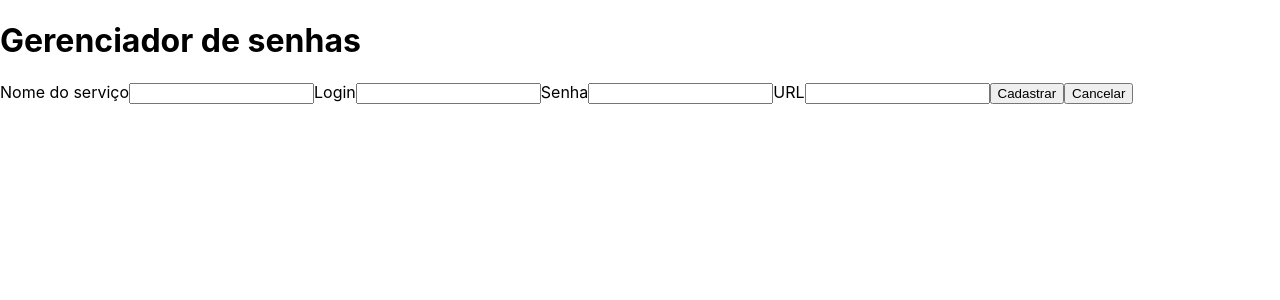
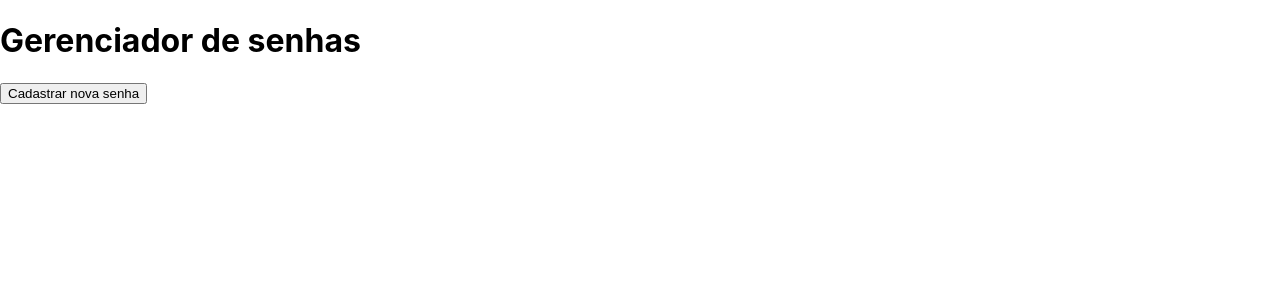
Before and after one commit to Matheus-Pozett/Password-Manager, a React (Vite) app: page / in a window 1280 px wide. Shown: the top 300 px of the page. Built offline with nearby package versions, Linux system fonts and the light colour scheme.

Commit message:
feat: cria button para mostrar formulario
cria state showForm para controle de components mostrados na tela

```diff
--- a/src/App.tsx
+++ b/src/App.tsx
@@ -1,11 +1,22 @@
+import { useState } from 'react';
 import './App.css';
-import { Form, Title } from './components';
+import { ButtonNewPassword, Form, Title } from './components';
 
 function App() {
+  const [showForm, setShowForm] = useState(false);
+
+  const handleShowForm = () => {
+    setShowForm(!showForm);
+  };
+
   return (
     <main>
       <Title />
-      <Form />
+
+      {showForm ? (<Form handleShowForm={ handleShowForm } />
+      ) : (
+        <ButtonNewPassword handleShowForm={ handleShowForm } />
+      )}
     </main>
   );
 }
--- /dev/null
+++ b/src/components/ButtonNewPassword/ButtonNewPassword.tsx
@@ -0,0 +1,13 @@
+type ButtonNewPasswordProps = {
+  handleShowForm: () => void;
+};
+
+function ButtonNewPassword({ handleShowForm }: ButtonNewPasswordProps) {
+  return (
+    <div>
+      <button onClick={ handleShowForm }>Cadastrar nova senha</button>
+    </div>
+  );
+}
+
+export { ButtonNewPassword };
--- /dev/null
+++ b/src/components/ButtonNewPassword/index.ts
@@ -0,0 +1 @@
+export * from './ButtonNewPassword';
--- a/src/components/Form/Form.tsx
+++ b/src/components/Form/Form.tsx
@@ -1,4 +1,8 @@
-function Form() {
+type FormProps = {
+  handleShowForm: () => void;
+};
+
+function Form({ handleShowForm }: FormProps) {
   return (
     <form>
       <label htmlFor="service">Nome do serviço</label>
@@ -14,7 +18,7 @@ function Form() {
       <input type="text" id="url" />
 
       <button>Cadastrar</button>
-      <button>Cancelar</button>
+      <button type="button" onClick={ handleShowForm }>Cancelar</button>
     </form>
   );
 }
--- a/src/components/index.ts
+++ b/src/components/index.ts
@@ -1,2 +1,3 @@
 export * from './Title';
 export * from './Form';
+export * from './ButtonNewPassword';
```
